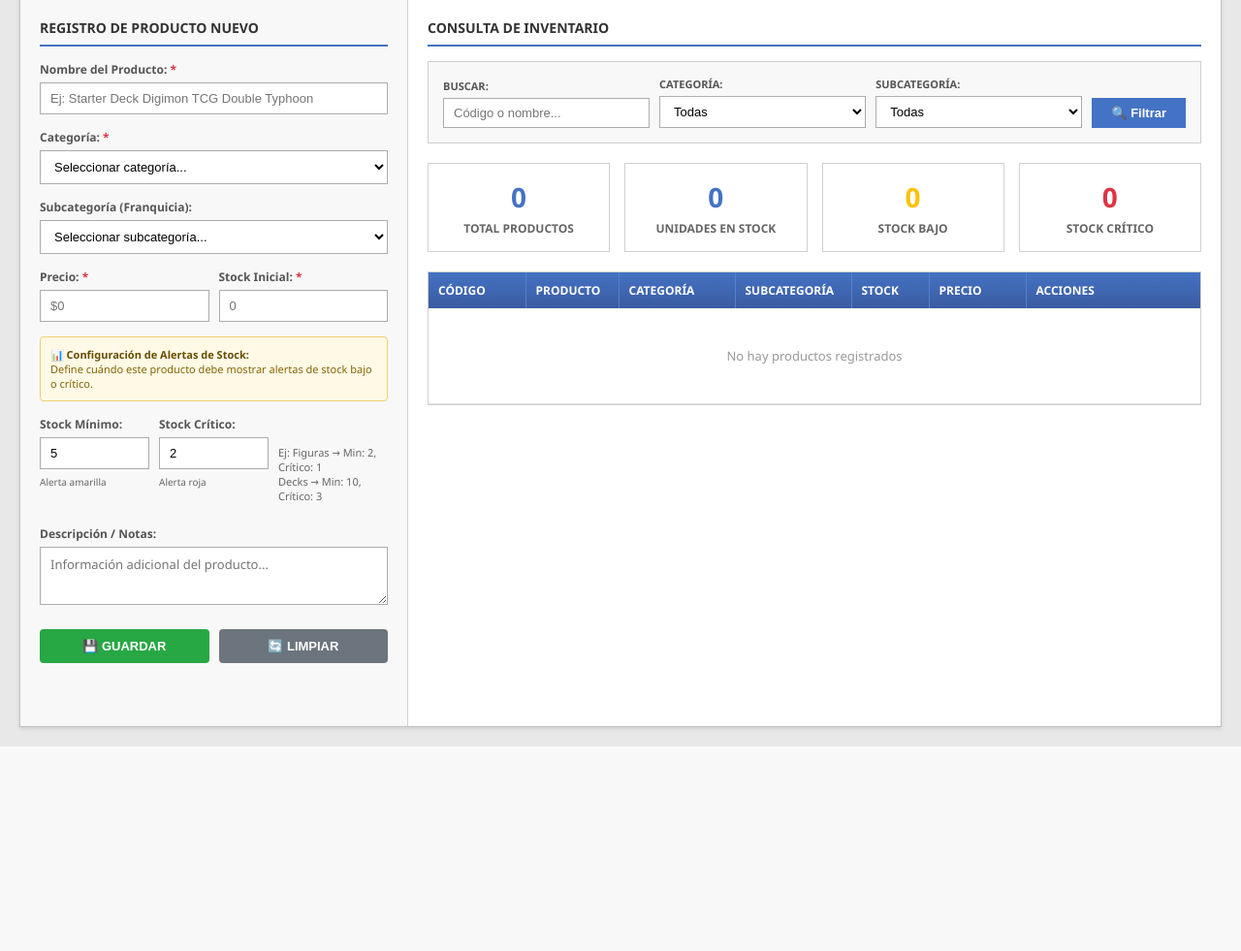
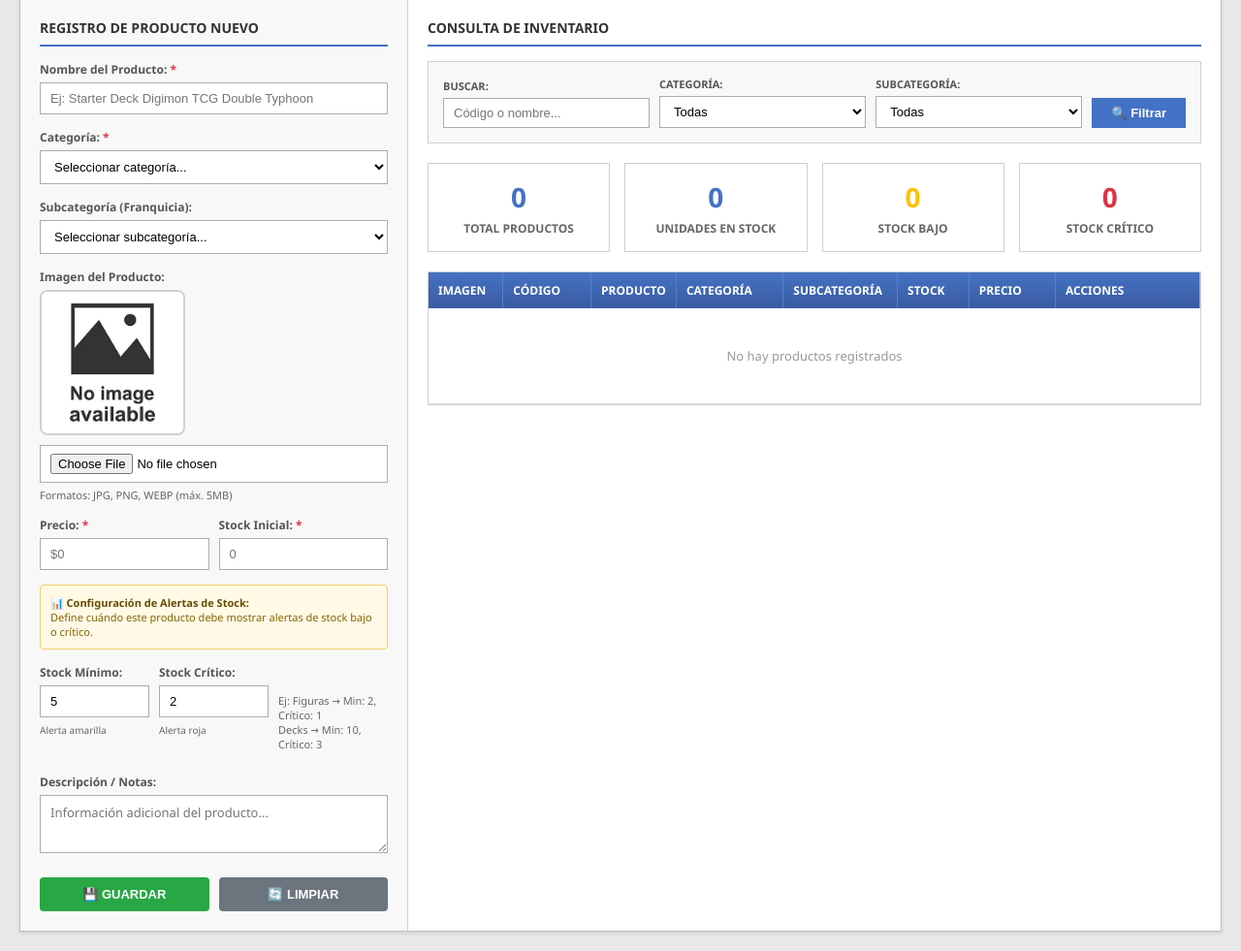
Before and after one commit to H-Riv/mundo-cartas, a Django app: page /inventario/ in a window 1280 px wide. Shown: the part 114-1095 px from the top of the page at 97% size. Before the commit the page ends 884 px from the top, so only its background shows below. Run offline with Django 5.2, Linux system fonts and the light colour scheme; data that the repository does not hold is empty.

Commit message:
implementacion de imagenes y mejora visual de inventario

```diff
--- a/inventario/templates/inventario/lista_productos.html
+++ b/inventario/templates/inventario/lista_productos.html
@@ -11,7 +11,7 @@
     <div class="form-panel">
         <div class="section-title" id="form-title">REGISTRO DE PRODUCTO NUEVO</div>
 
-        <form method="POST" id="producto-form" action="{% url 'inventario:crear_producto' %}">
+        <form method="POST" id="producto-form" action="{% url 'inventario:crear_producto' %}" enctype="multipart/form-data">
             {% csrf_token %}
             <input type="hidden" name="producto_id" id="producto_id">
 
@@ -39,6 +39,21 @@
                     <option value="{{ subcategoria.id }}">{{ subcategoria.nombre }}</option>
                     {% endfor %}
                 </select>
+            </div>
+
+            <!-- Campo de imagen -->
+            <div class="form-group">
+                <label class="form-label">Imagen del Producto:</label>
+                <div style="margin-bottom: 10px;">
+                    <img id="imagen-preview" src="/static/images/no-image.png"
+                         style="width: 150px; height: 150px; object-fit: cover; border: 2px solid #d0d0d0; border-radius: 8px; display: block; margin-bottom: 10px;">
+                </div>
+                <input type="file" name="imagen" id="imagen" class="form-input"
+                       accept="image/jpeg,image/png,image/jpg,image/webp"
+                       onchange="previewImagen(this)">
+                <small style="font-size: 11px; color: #666; display: block; margin-top: 5px;">
+                    Formatos: JPG, PNG, WEBP (máx. 5MB)
+                </small>
             </div>
 
             <div class="form-row">
@@ -165,6 +180,7 @@
             <table>
                 <thead>
                     <tr>
+                        <th style="width: 80px;">IMAGEN</th>
                         <th style="width: 100px;">CÓDIGO</th>
                         <th>PRODUCTO</th>
                         <th style="width: 120px;">CATEGORÍA</th>
@@ -177,6 +193,11 @@
                 <tbody>
                     {% for producto in productos %}
                     <tr>
+                        <td>
+                            <img src="{{ producto.get_imagen_url }}"
+                                 alt="{{ producto.nombre }}"
+                                 style="width: 50px; height: 50px; object-fit: cover; border-radius: 4px; border: 1px solid #ddd;">
+                        </td>
                         <td class="col-codigo">{{ producto.codigo_sku }}</td>
                         <td>{{ producto.nombre }}</td>
                         <td>{{ producto.categoria.nombre }}</td>
@@ -196,7 +217,7 @@
                                     📦 Stock
                                 </a>
                                 <button class="btn-icon btn-edit"
-                                        onclick="editarProducto({{ producto.id }}, '{{ producto.nombre|escapejs }}', {{ producto.categoria.id }}, {{ producto.subcategoria.id|default:'null' }}, {{ producto.precio }}, {{ producto.stock }}, {{ producto.stock_minimo }}, {{ producto.stock_critico }}, '{{ producto.descripcion|default:''|escapejs }}')">
+                                        onclick="editarProducto({{ producto.id }}, '{{ producto.nombre|escapejs }}', {{ producto.categoria.id }}, {{ producto.subcategoria.id|default:'null' }}, {{ producto.precio }}, {{ producto.stock }}, {{ producto.stock_minimo }}, {{ producto.stock_critico }}, '{{ producto.descripcion|default:''|escapejs }}', '{{ producto.get_imagen_url|escapejs }}')">
                                     ✏️ Editar
                                 </button>
                                 <form method="POST" action="{% url 'inventario:eliminar_producto' producto.id %}"
@@ -210,7 +231,7 @@
                     </tr>
                     {% empty %}
                     <tr>
-                        <td colspan="7" style="text-align: center; padding: 40px; color: #999;">
+                        <td colspan="8" style="text-align: center; padding: 40px; color: #999;">
                             No hay productos registrados
                         </td>
                     </tr>
@@ -223,7 +244,21 @@
 {% endblock %}
 
 {% block extra_js %}
-        function editarProducto(id, nombre, categoria, subcategoria, precio, stock, stock_minimo, stock_critico, descripcion) {
+function previewImagen(input) {
+    const preview = document.getElementById('imagen-preview');
+
+    if (input.files && input.files[0]) {
+        const reader = new FileReader();
+
+        reader.onload = function(e) {
+            preview.src = e.target.result;
+        }
+
+        reader.readAsDataURL(input.files[0]);
+    }
+}
+
+function editarProducto(id, nombre, categoria, subcategoria, precio, stock, stock_minimo, stock_critico, descripcion, imagen_url) {
     // Cambiar título del formulario
     document.getElementById('form-title').textContent = 'EDITAR PRODUCTO';
 
@@ -241,6 +276,9 @@
     document.getElementById('stock_critico').value = stock_critico;
     document.getElementById('descripcion').value = descripcion;
 
+    // Mostrar imagen actual
+    document.getElementById('imagen-preview').src = imagen_url;
+
     // Scroll hacia el formulario
     document.querySelector('.form-panel').scrollIntoView({ behavior: 'smooth' });
 }
@@ -253,5 +291,7 @@
     // Restaurar valores por defecto
     document.getElementById('stock_minimo').value = '5';
     document.getElementById('stock_critico').value = '2';
+    // Restaurar imagen por defecto
+    document.getElementById('imagen-preview').src = '/static/images/no-image.png';
 }
 {% endblock %}
--- a/inventario/views.py
+++ b/inventario/views.py
@@ -61,8 +61,12 @@ def crear_producto(request):
                 stock=request.POST.get('stock'),
                 stock_minimo=request.POST.get('stock_minimo', 5),
                 stock_critico=request.POST.get('stock_critico', 2),
+            )
 
-            )
+            # Manejar la imagen si fue subida
+            if 'imagen' in request.FILES:
+                producto.imagen = request.FILES['imagen']
+
             producto.save()
             messages.success(request, f'Producto {producto.codigo_sku} creado exitosamente!')
             return redirect('inventario:lista_productos')
@@ -85,6 +89,11 @@ def editar_producto(request, pk):
             producto.stock = request.POST.get('stock')
             producto.stock_minimo = request.POST.get('stock_minimo', 5)
             producto.stock_critico = request.POST.get('stock_critico', 2)
+
+            # Manejar la imagen si fue subida
+            if 'imagen' in request.FILES:
+                producto.imagen = request.FILES['imagen']
+
             producto.save()
 
             messages.success(request, f'Producto {producto.codigo_sku} actualizado exitosamente')
@@ -179,7 +188,7 @@ def importar_productos(request):
     """Vista para importar productos desde Excel/CSV"""
     if request.method == 'GET':
         # Solo limpiar errores si viene con el parámetro 'limpiar' o si no hay errores previos
-        # Esto permite que el redirect POST>GET mantenga los errores
+        # Esto permite que el redirect POST->GET mantenga los errores
         if request.GET.get('limpiar') == '1' or not request.session.get('errores_importacion'):
             if 'errores_importacion' in request.session:
                 del request.session['errores_importacion']
@@ -282,7 +291,7 @@ def importar_productos(request):
                             errores.append(f"Fila {fila_num}: El código SKU '{row['codigo_sku']}' existe pero con categoría diferente. SKU registrado: '{producto_existente.categoria.nombre}', Excel: '{categoria.nombre}'")
                             continue
 
-                        # Si subcategoria existe en ambos, validar que coincidan
+                        # Si subcategoría existe en ambos, validar que coincidan
                         if producto_existente.subcategoria and subcategoria:
                             if producto_existente.subcategoria != subcategoria:
                                 errores.append(f"Fila {fila_num}: El código SKU '{row['codigo_sku']}' existe pero con subcategoría diferente. SKU registrado: '{producto_existente.subcategoria.nombre}', Excel: '{subcategoria.nombre}'")
@@ -329,7 +338,7 @@ def importar_productos(request):
                     productos_validos.append(producto)
 
                 except Exception as e:
-                    # Error generico
+                    # Error genérico más amigable
                     errores.append(f"Fila {fila_num}: Error de formato en los datos. Revise que todas las columnas tengan el formato correcto.")
 
             #Guardar productos válidos (nuevos)
@@ -338,7 +347,7 @@ def importar_productos(request):
                 Producto.objects.bulk_create(productos_validos)
                 productos_nuevos = len(productos_validos)
 
-            # Mensaje de exito con detalles
+            # Mensaje de éxito con detalles
             if productos_nuevos > 0 and productos_actualizados > 0:
                 messages.success(request, f'✓ Se importaron {productos_nuevos} productos nuevos y se actualizó el stock de {productos_actualizados} productos existentes')
             elif productos_nuevos > 0:
@@ -404,7 +413,7 @@ def descargar_plantilla(request):
     ws.column_dimensions['H'].width = 15
     ws.column_dimensions['I'].width = 15
 
-    #Respuesta HTTP
+    #Preparar respuesta HTTP
     response = HttpResponse(
         content_type='application/vnd.openxmlformats-officedocument.spreadsheetml.sheet'
     )
--- a/mundo_cartas/urls.py
+++ b/mundo_cartas/urls.py
@@ -17,9 +17,14 @@ Including another URLconf
 from django.contrib import admin
 from django.urls import path, include
 from django.shortcuts import redirect
+from django.conf import settings
+from django.conf.urls.static import static
 
 urlpatterns = [
     path('admin/', admin.site.urls),
     path('inventario/', include('inventario.urls')),
     path('', lambda request: redirect('inventario:lista_productos')),
 ]
+
+if settings.DEBUG:
+    urlpatterns += static(settings.MEDIA_URL, document_root=settings.MEDIA_ROOT)
```
Also changed, not shown: inventario/admin.py (+52 -2 lines), inventario/models.py (+16 -0 lines), mundo_cartas/settings.py (+7 -0 lines), inventario/migrations/0004_producto_imagen.py (added), static/images/no-image.png (added). Lines whose indentation alone changed are shown as unchanged.
